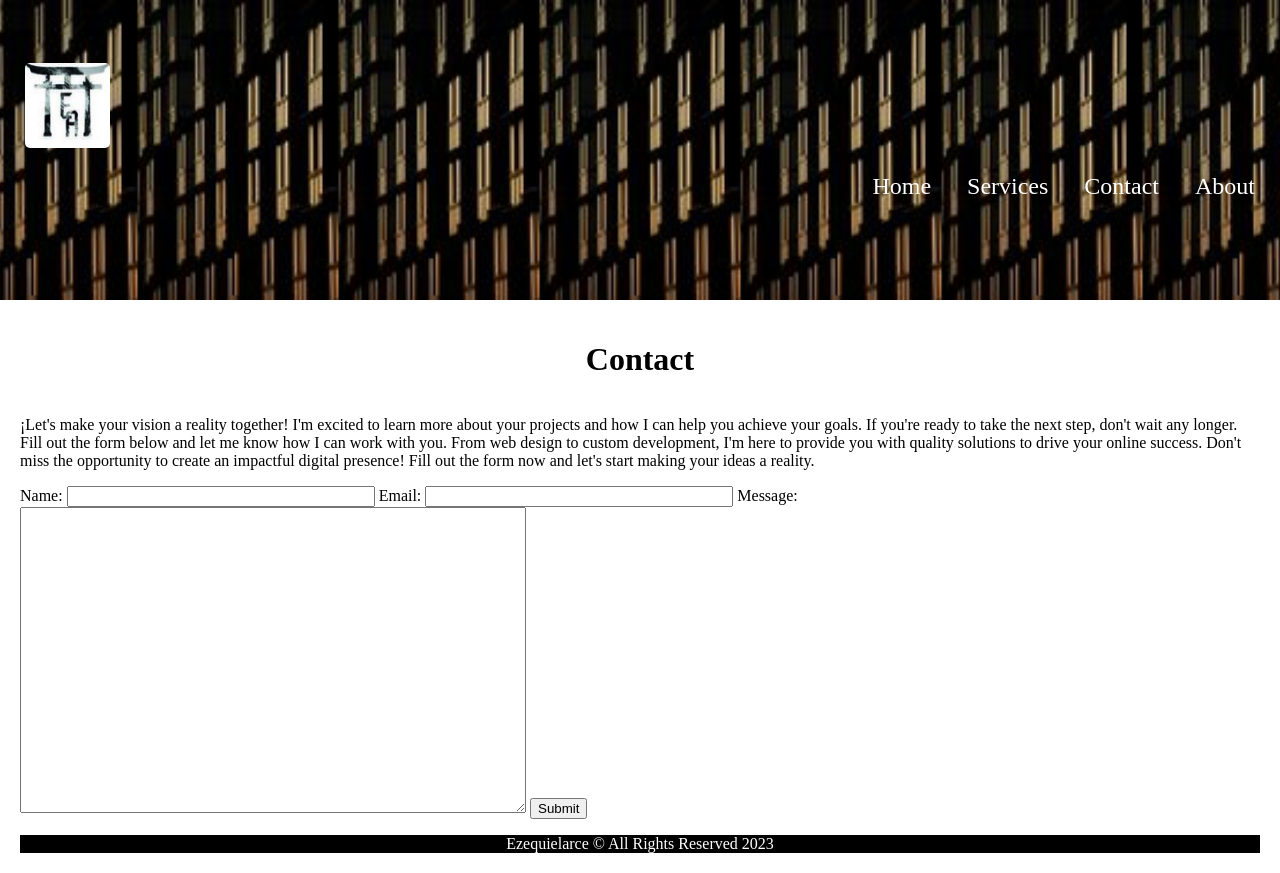
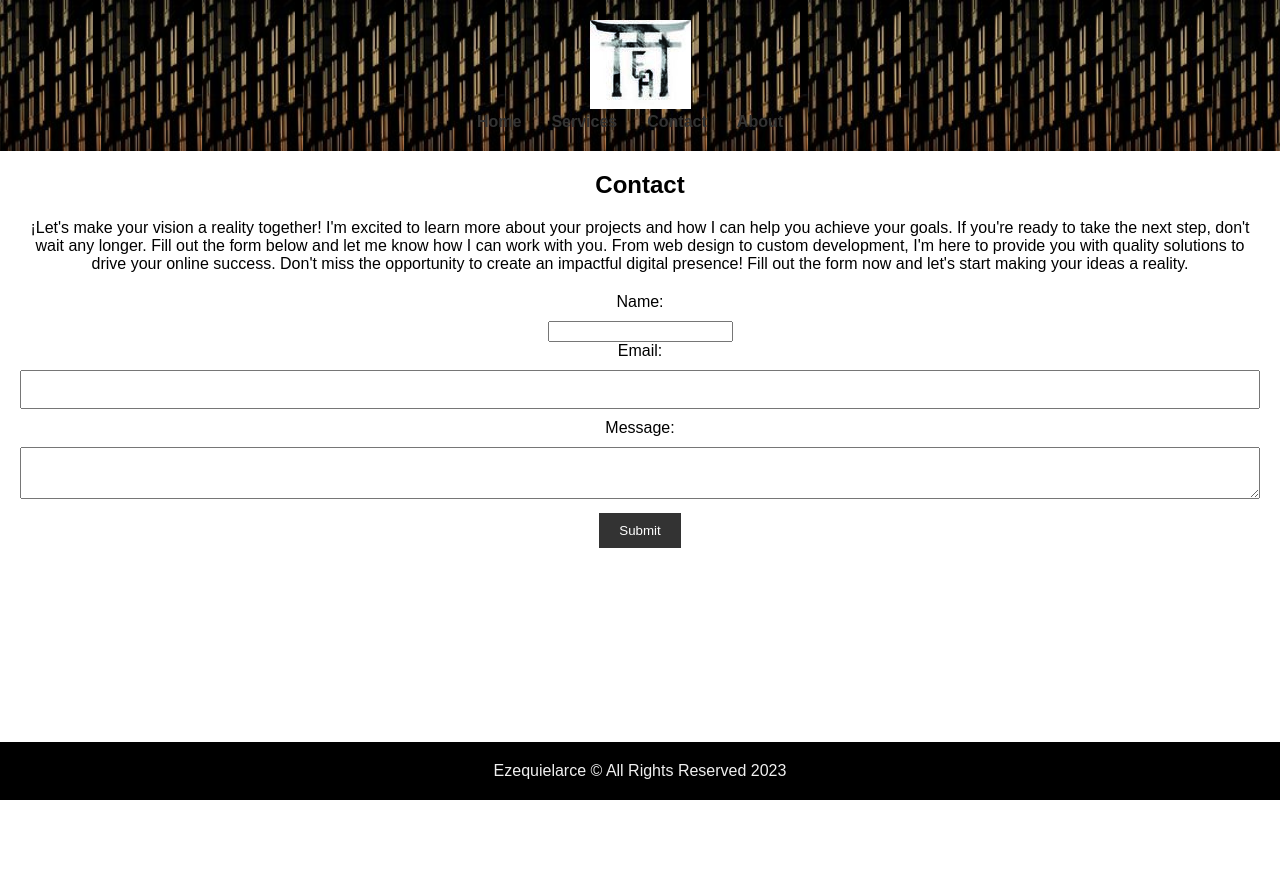
Before and after one commit to EzeArc/miprimerapagina, a plain HTML site: page contact.html in a window 1280 px wide. After the commit the page ends 800 px from the top, so only its background shows below. Drawn offline with Linux system fonts and the light colour scheme.

Commit message:
update.css(all)

```diff
--- a/style.css
+++ b/style.css
@@ -1,52 +1,57 @@
-body{
-  margin: 0%;
+/* Estilos generales */
+
+body {
+  margin: 0;
+  padding: 0;
+  font-family: Arial, sans-serif;
 }
 
-.container-nav {
-  display: flex;
-  flex-direction: column;
-  background-image: url(img/cover.jpg);
-  background-size: contain;
-  background-position: center;
-  height: 300px;
-  width: 100%;
-  color: #fff;
-  text-align: right;
-}
-
-.greeting {
+.container {
+  margin: 0 auto;
+  padding: 20px;
   text-align: center;
 }
 
-.Mylogo {
-  display: flex;
-  justify-content: space-between;
+.containerVideo {
+  width: 560px;
+  height: 315px;
+  margin: 0 auto;
+  padding: 20px;
+  text-align: center;
 }
 
-.Mylogo>img {
-  width: 85px;
-  height: 85px;
-  border-radius: 30px;
-  margin-top: 3%;
-  padding: 25px;
+.container-services {
+  display: flex;
+  flex-direction: column;
+  align-items: center;
+  margin: 0 auto;
+  padding: 20px;
+  text-align: center;
 }
 
-/*para darle un estilo de lista y quitarle los márgenes predeterminados*/
-nav ul {
-  list-style: none;
-  margin: 0;
-  padding: 0;
-  font-size: 24px;
+/* Estilos del encabezado */
+
+.container-nav {
+  background-image: url(img/cover.jpg);
+  background-size: contain;
+  background-color: #f0f0f0;
+  padding: 20px;
+  text-align: center;
 }
 
 
-/* se muestren en línea y se separen entre sí*/
-nav li {
-  display: inline-block;
-  margin-right: 20px;
+.listaServices {
+  display: flex;
+  flex-wrap: wrap;
+  justify-content: space-between;
+  width: 90%;
 }
 
-/*estilos a los enlaces <a> para darles un color y un estilo al pasar el cursor por encima*/
+.Mylogo img {
+  max-width: 200px;
+  height: auto;
+}
+
 nav a {
   color: #fff;
   text-decoration: none;
@@ -57,120 +62,111 @@ nav a:hover {
   color: rgb(186, 119, 250);
 }
 
-main {
-  display: flexbox;
-  justify-content: center;
-  margin: 20px;
-}
-
-
-.container {
-  display: grid;
-  justify-content: flex-start;
-}
-
-h1 {
-  text-align: center;
-}
-
-section {
-  display: flex;
-  flex-direction: column;
-}
-
-.container-services{
-  display: flex;
-  flex-direction: column;
-  justify-content: center;
-}
-
-.container-services>p{
-  text-align: center;
-}
-.listaServices{
-  display: inline-flex;
-  flex-direction: row;
-  justify-content: space-around;
-}
-
-h2>p {
-  padding: auto;
-  margin: auto;
-}
-
-.img-container {
-  display: flex;
-  flex-wrap: wrap;
-  justify-content: center;
-}
-
-img {
-  width: 300px;
-  height: 300px;
-}
-
-.containerVideo {
-  width: 560px;
-  height: 315px;
-  display: flex;
-  justify-content: center;
-  gap: 50px;
-  padding: 50px;
-}
-
-#myform{
-  display: inline-flexbox;
-  flex-direction: column;
-  justify-content: space-around;
-  margin: 50px;
-  padding: 50px;
-}
-
-#name{
-  width: 300px;
-}
-#email{
-  width: 300px;
-}
-#message{
-  height: 300px;
-  width: 500px;
-}
-footer {
-  background-color: black;
-  display: flexbox;
-  justify-content: center;
-  height: max-content 200px;
-  margin: 0%;
-}
-
-footer>p {
-  color: #fff;
+.navbar ul {
+  list-style-type: none;
+  padding: 0;
+  margin: 0;
   display: flex;
   justify-content: center;
 }
 
-footer>div>img {
-  height: 80px;
+.navbar ul li {
+  margin-right: 20px;
+}
+
+.navbar ul li a {
+  text-decoration: none;
+  color: #333;
+  font-weight: bold;
+}
+
+/* Estilos del contenido principal */
+
+h1, h2, p {
+  margin: 0;
+  padding: 0;
+}
+
+.container h1 {
+  font-size: 24px;
+  margin-bottom: 20px;
+}
+
+.container-services h1 {
+  font-size: 24px;
+  margin-bottom: 20px;
+}
+
+.container-services p {
+  margin-bottom: 20px;
+}
+
+.containerVideo video {
+  max-width: 100%;
+  height: auto;
+}
+
+/* Estilos del formulario */
+
+form {
+  margin-top: 20px;
+  text-align: center;
+}
+
+form label {
+  display: block;
+  margin-bottom: 10px;
+}
+
+form input[type="text"],
+form input[type="email"],
+form textarea {
+  width: 100%;
+  padding: 10px;
+  margin-bottom: 10px;
+  box-sizing: border-box;
+}
+
+form input[type="submit"] {
+  background-color: #333;
+  color: #fff;
+  border: none;
+  padding: 10px 20px;
+  cursor: pointer;
+}
+
+/* Estilos del pie de página */
+
+footer {
+  background-color: black;
+  padding: 20px;
+  text-align: center;
+  position: fixed;
+  left: 0;
+  right: 0;
+  bottom: 0;
+}
+footer>p{
+  color: #f0f0f0;
 }
 
 
-
-
-/*cambiar el color de fondo del encabezado en pantallas pequeñas*/
-@media (max-with: 767px) {
+/* Cambiar el color de fondo del encabezado en pantallas pequeñas */
+@media (max-width: 767px) {
   header {
     background-color: #333;
   }
 }
 
-@media (max-with: 767px) {
+/* Cambiar el tamaño de fuente de la navegación en pantallas pequeñas */
+@media (max-width: 767px) {
   nav {
     font-size: 16px;
   }
 }
 
-@media (max-with: 1200px) {
+/* Establecer el ancho máximo del encabezado en 1200px */
+@media (max-width: 1200px) {
   header {
     width: 1200px;
   }
```
